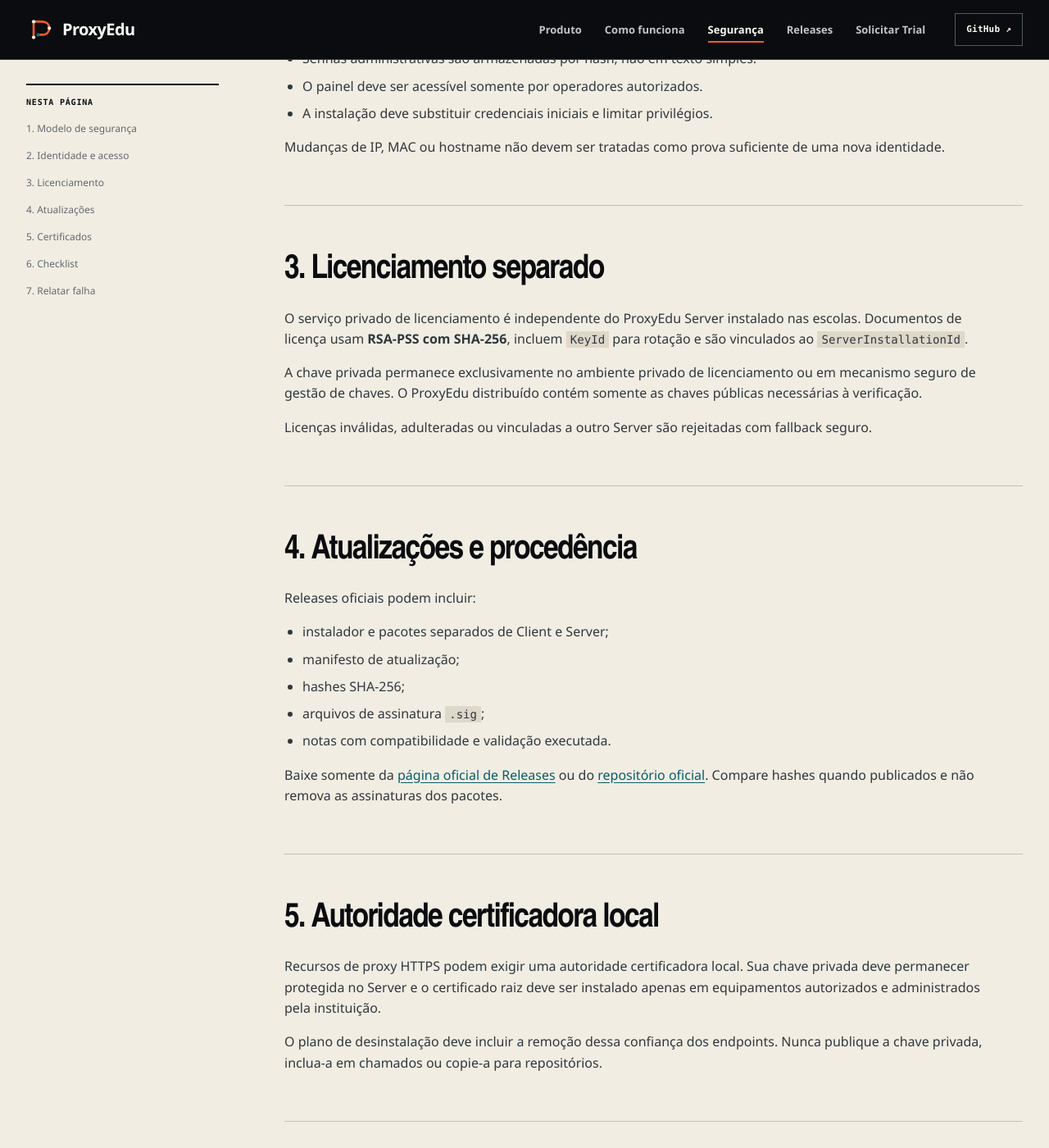
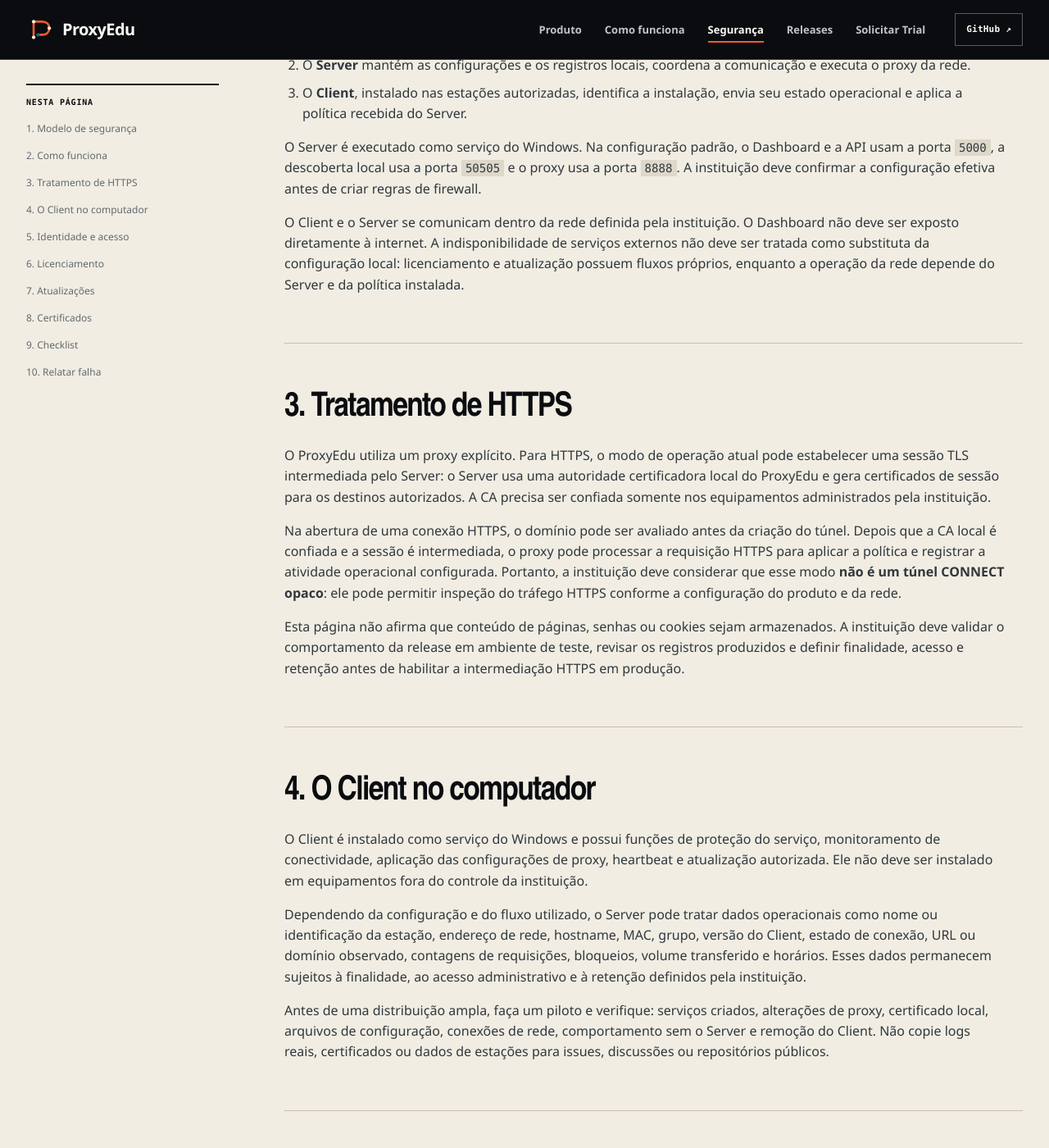
Before and after one commit to MarcosBravin/ProxyEdu, a Jekyll site: the page built from docs/seguranca.md, in a window 1280 px wide and 1400 px high, scrolled down 1176 px. Shown: the whole window at 82% size. Built offline with Jekyll 4.4.1, drawn with Linux system fonts in a browser that asks for light colours; some of the changed text lies outside the part shown.

Commit message:
docs: explain architecture and HTTPS handling

```diff
--- a/docs/seguranca.md
+++ b/docs/seguranca.md
@@ -14,18 +14,24 @@ meta:
 toc:
   - id: modelo
     label: 1. Modelo de segurança
+  - id: funcionamento
+    label: 2. Como funciona
+  - id: https
+    label: 3. Tratamento de HTTPS
+  - id: client
+    label: 4. O Client no computador
   - id: identidade
-    label: 2. Identidade e acesso
+    label: 5. Identidade e acesso
   - id: licenciamento
-    label: 3. Licenciamento
+    label: 6. Licenciamento
   - id: atualizacoes
-    label: 4. Atualizações
+    label: 7. Atualizações
   - id: certificados
-    label: 5. Certificados
+    label: 8. Certificados
   - id: implantacao
-    label: 6. Checklist
+    label: 9. Checklist
   - id: vulnerabilidade
-    label: 7. Relatar falha
+    label: 10. Relatar falha
 ---
 
 <div class="summary-box" markdown="1">
@@ -41,7 +47,38 @@ O ProxyEdu combina controles no Client, no Server e no processo de distribuiçã
 
 Os dados operacionais permanecem localmente por padrão. Serviços externos recebem somente o necessário para funções específicas, como validação comercial e consulta de releases.
 
-## 2. Identidade e controle de acesso
+## 2. Como funciona
+{: #funcionamento }
+
+O ProxyEdu é instalado na infraestrutura administrada pela instituição e possui três funções principais:
+
+1. O **Dashboard** permite que operadores autorizados configurem grupos, listas e políticas.
+2. O **Server** mantém as configurações e os registros locais, coordena a comunicação e executa o proxy da rede.
+3. O **Client**, instalado nas estações autorizadas, identifica a instalação, envia seu estado operacional e aplica a política recebida do Server.
+
+O Server é executado como serviço do Windows. Na configuração padrão, o Dashboard e a API usam a porta `5000`, a descoberta local usa a porta `50505` e o proxy usa a porta `8888`. A instituição deve confirmar a configuração efetiva antes de criar regras de firewall.
+
+O Client e o Server se comunicam dentro da rede definida pela instituição. O Dashboard não deve ser exposto diretamente à internet. A indisponibilidade de serviços externos não deve ser tratada como substituta da configuração local: licenciamento e atualização possuem fluxos próprios, enquanto a operação da rede depende do Server e da política instalada.
+
+## 3. Tratamento de HTTPS
+{: #https }
+
+O ProxyEdu utiliza um proxy explícito. Para HTTPS, o modo de operação atual pode estabelecer uma sessão TLS intermediada pelo Server: o Server usa uma autoridade certificadora local do ProxyEdu e gera certificados de sessão para os destinos autorizados. A CA precisa ser confiada somente nos equipamentos administrados pela instituição.
+
+Na abertura de uma conexão HTTPS, o domínio pode ser avaliado antes da criação do túnel. Depois que a CA local é confiada e a sessão é intermediada, o proxy pode processar a requisição HTTPS para aplicar a política e registrar a atividade operacional configurada. Portanto, a instituição deve considerar que esse modo **não é um túnel CONNECT opaco**: ele pode permitir inspeção do tráfego HTTPS conforme a configuração do produto e da rede.
+
+Esta página não afirma que conteúdo de páginas, senhas ou cookies sejam armazenados. A instituição deve validar o comportamento da release em ambiente de teste, revisar os registros produzidos e definir finalidade, acesso e retenção antes de habilitar a intermediação HTTPS em produção.
+
+## 4. O Client no computador
+{: #client }
+
+O Client é instalado como serviço do Windows e possui funções de proteção do serviço, monitoramento de conectividade, aplicação das configurações de proxy, heartbeat e atualização autorizada. Ele não deve ser instalado em equipamentos fora do controle da instituição.
+
+Dependendo da configuração e do fluxo utilizado, o Server pode tratar dados operacionais como nome ou identificação da estação, endereço de rede, hostname, MAC, grupo, versão do Client, estado de conexão, URL ou domínio observado, contagens de requisições, bloqueios, volume transferido e horários. Esses dados permanecem sujeitos à finalidade, ao acesso administrativo e à retenção definidos pela instituição.
+
+Antes de uma distribuição ampla, faça um piloto e verifique: serviços criados, alterações de proxy, certificado local, arquivos de configuração, conexões de rede, comportamento sem o Server e remoção do Client. Não copie logs reais, certificados ou dados de estações para issues, discussões ou repositórios públicos.
+
+## 5. Identidade e controle de acesso
 {: #identidade }
 
 - Clients modernos possuem identidade criptográfica e identificador persistente.
@@ -74,14 +111,14 @@ Releases oficiais podem incluir:
 
 Baixe somente da [página oficial de Releases](/releases/) ou do [repositório oficial](https://github.com/MarcosBravin/ProxyEdu/releases). Compare hashes quando publicados e não remova as assinaturas dos pacotes.
 
-## 5. Autoridade certificadora local
+## 8. Autoridade certificadora local
 {: #certificados }
 
 Recursos de proxy HTTPS podem exigir uma autoridade certificadora local. Sua chave privada deve permanecer protegida no Server e o certificado raiz deve ser instalado apenas em equipamentos autorizados e administrados pela instituição.
 
 O plano de desinstalação deve incluir a remoção dessa confiança dos endpoints. Nunca publique a chave privada, inclua-a em chamados ou copie-a para repositórios.
 
-## 6. Checklist de implantação
+## 9. Checklist de implantação
 {: #implantacao }
 
 - [ ] Atualizar Windows, ProxyEdu e dependências.
@@ -93,7 +130,7 @@ O plano de desinstalação deve incluir a remoção dessa confiança dos endpoin
 - [ ] Revisar retenção, logs e acessos administrativos.
 - [ ] Monitorar alertas, uso de recursos e falhas de atualização.
 
-## 7. Relatar uma vulnerabilidade
+## 10. Relatar uma vulnerabilidade
 {: #vulnerabilidade }
 
 Não publique detalhes exploráveis em issues abertas. Use o canal privado de [GitHub Security Advisories](https://github.com/MarcosBravin/ProxyEdu/security/advisories/new) e não envie dados reais de alunos, credenciais, bancos de produção, certificados ou chaves privadas.
```
Also changed, not shown: other parts of docs/seguranca.md (+2 -2 lines), README.md.
